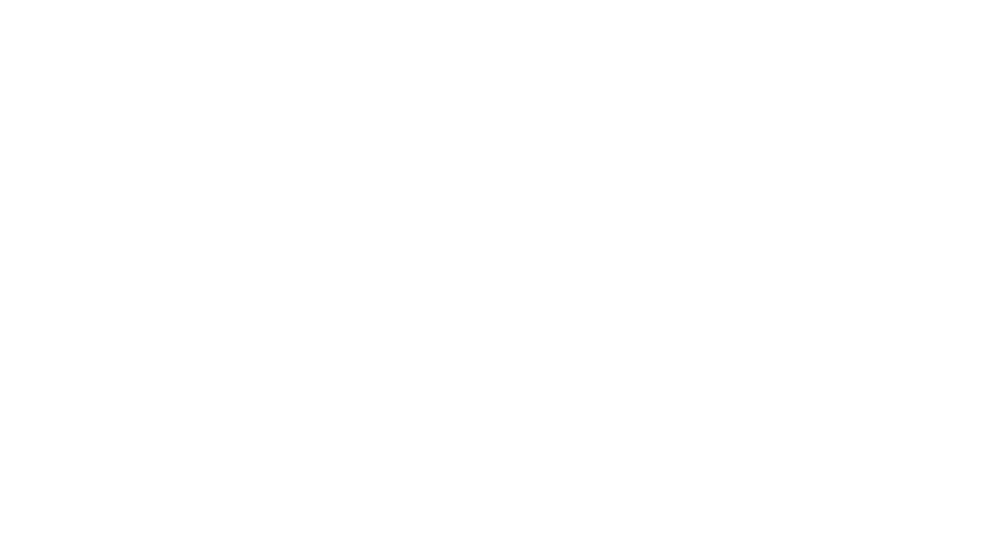
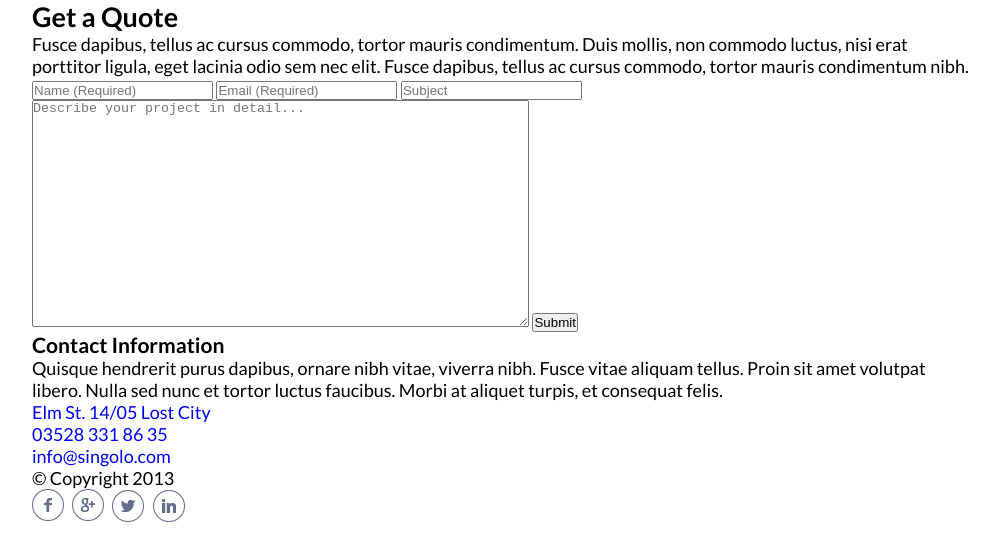
Before and after one commit to Peleka/Singolo, a plain HTML site: page singolo3.html in a window 1280 px wide. Shown: the whole page, without its empty margins (138-1137 px from the left). Drawn offline with Linux system fonts and the light colour scheme.

Commit message:
feat: add html singolo3

```diff
--- a/singolo3.html
+++ b/singolo3.html
@@ -8,12 +8,65 @@
   <title>Singolo. Part 3.</title>
 </head>
 <body>
-  <section class="form">
+  <section class="quote">
+    <div class="wrapper">
+      <h2 class="quote__title">Get a Quote</h2>
+      <p class="quote__text">Fusce dapibus, tellus ac cursus commodo, tortor mauris condimentum. Duis mollis, non commodo luctus, nisi erat porttitor ligula, eget lacinia odio sem nec elit. Fusce dapibus, tellus ac cursus commodo, tortor mauris condimentum nibh.</p>
+      <div class="layout-2-columns">
+        <form class="form-quote" action method="POST">
+          <input class="form-quote__item" type="text" placeholder="Name (Required)" required>
+          <input class="form-quote__item" type="email" placeholder="Email (Required)" required>
+          <input class="form-quote__item" type="text" placeholder="Subject">
+          <textarea class="form-quote__item form-quote__textarea" cols="60" rows="15" placeholder="Describe your project in detail..."></textarea>
+          <button class="form-quote__item form-quote__button" type="submit">Submit</button>
+        </form>
 
+        <div class="information">
+          <h3 class="information__title">Contact Information</h3>
+          <p class="information__text">Quisque hendrerit purus dapibus, ornare nibh vitae, viverra nibh. Fusce vitae aliquam tellus. Proin sit amet volutpat libero. Nulla sed nunc et tortor luctus faucibus. Morbi at aliquet turpis, et consequat felis.</p>
+          <ul class="information__list">
+            <li class="information__item">
+              <a href="#" class="information__link information__link--location">Elm St. 14/05 Lost City</a>
+            </li>
+            <li class="information__item">
+              <a href="tel:035283318635" class="information__link information__link--phone">03528 331 86 35</a>
+            </li>
+            <li class="information__item">
+              <a href="mailto:info@singolo.com" class="information__link information__link--mail">info@singolo.com</a>
+            </li>
+          </ul>
+        </div>
+
+      </div>
+    </div>
   </section>
+
   <footer class="footer">
-
+    <div class="wrapper">
+      <span class="footer__text">© Copyright 2013</span>
+      <ul class="social-icon__list">
+        <li>
+          <a class="social-icon__item" href="#">
+            <img src="./assets/img/social icons/icon-facebook.png" alt="Facebook" class="social__icon">
+          </a>
+        </li>
+        <li>
+          <a class="social-icon__item" href="#">
+            <img src="./assets/img/social icons/icon-google.png" alt="Google" class="social__icon">
+          </a>
+        </li>
+        <li>
+          <a class="social-icon__item" href="#">
+            <img src="./assets/img/social icons/icon-twitter.png" alt="Twitter" class="social__icon">
+          </a>
+        </li>
+        <li>
+          <a class="social-icon__item" href="#">
+            <img src="./assets/img/social icons/icon-linkedIn.png" alt="LinkedIn" class="social__icon">
+          </a>
+        </li>
+      </ul>
+    </div>
   </footer>
-
 </body>
 </html>
```
